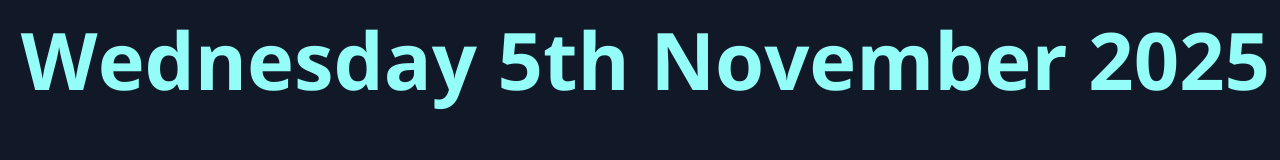
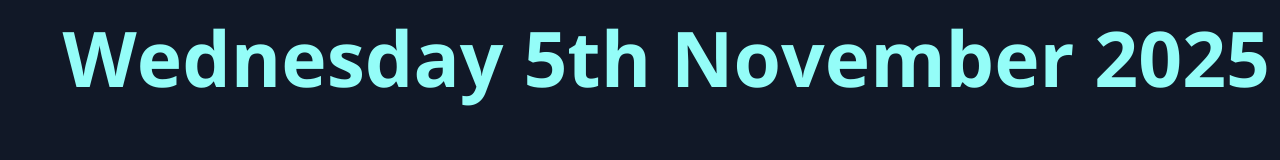
Before and after one commit to adlaidyson-ffp/DateWidget, a plain HTML site: page index.html in a window 1280 px wide. Drawn offline with nearby package versions, Linux system fonts and the light colour scheme.

Commit message:
Adjust font size calculation in index.html

```diff
--- a/index.html
+++ b/index.html
@@ -25,7 +25,7 @@
     }
     #fullDateDisplay {
       /* 2. Increased font size by 2pt */
-      font-size: calc(6vw + 2pt);
+      font-size: calc(6vw + 0pt);
       font-weight: 700;
       padding: 5px 10px 0 0; /* small padding top and right */
       white-space: nowrap;
```
